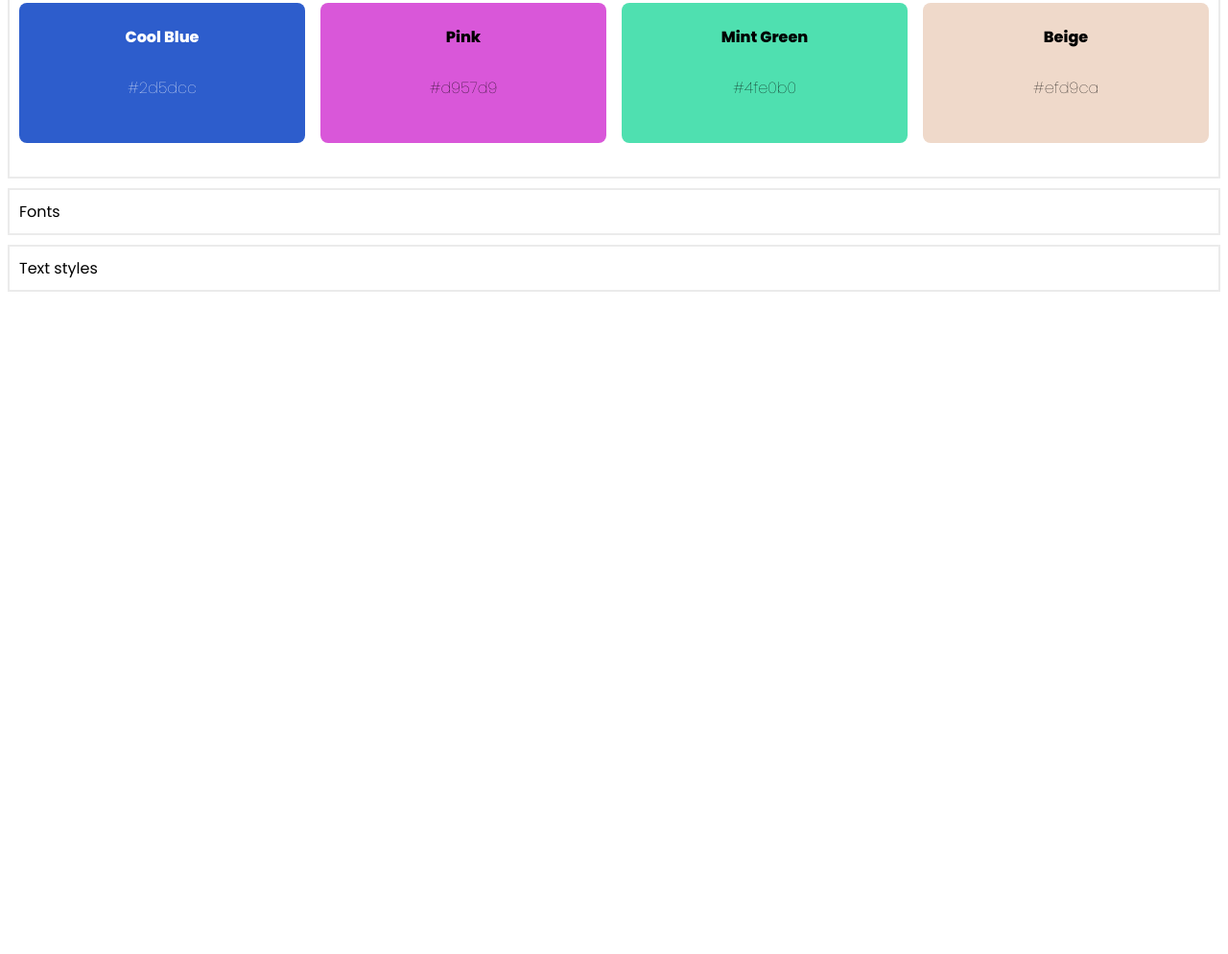
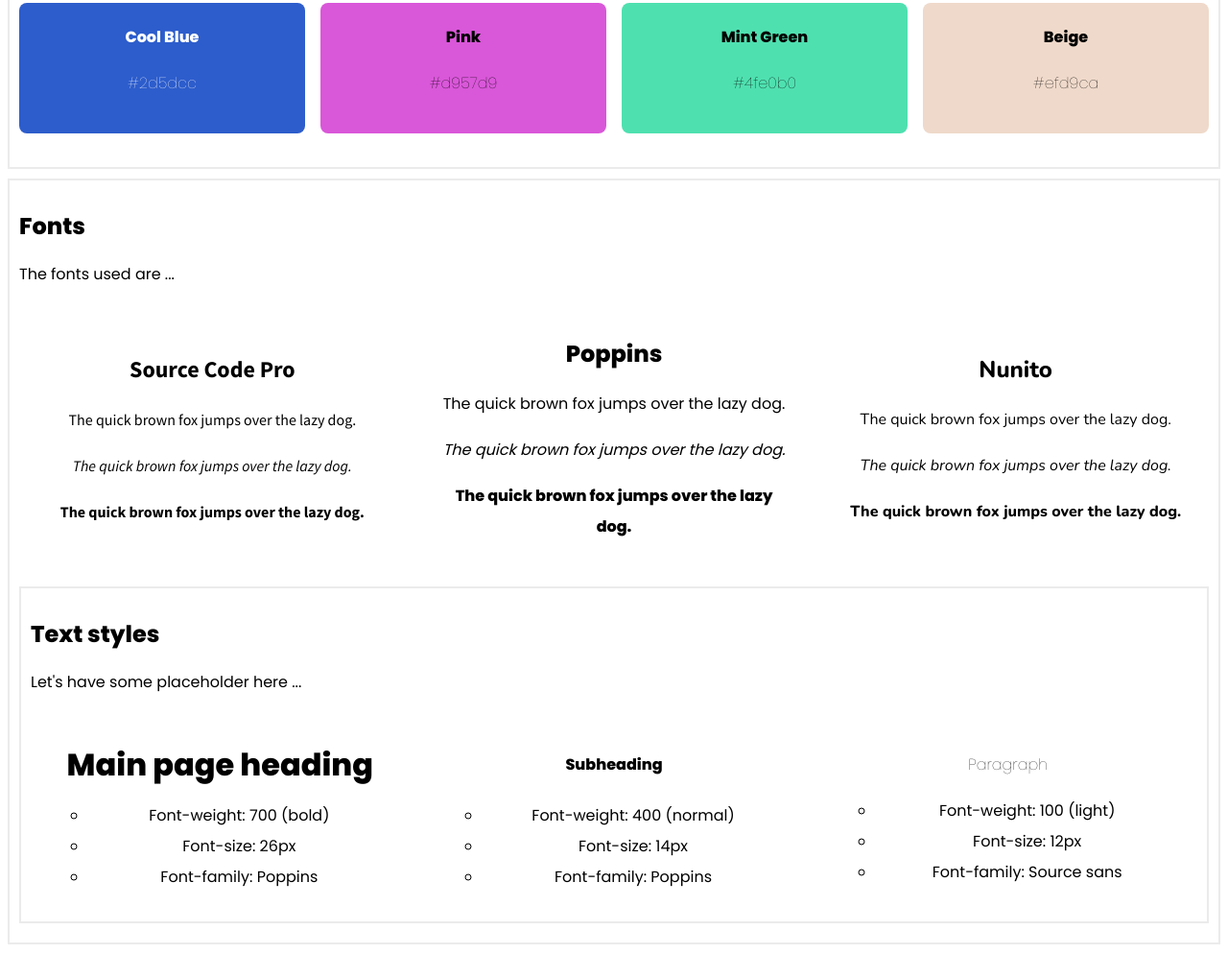
Before and after one commit to cerve86/Codeacademy, a plain HTML site: page DesignSystem/index.html in a window 1280 px wide. Shown: the part 266-1260 px from the top of the page at 96% size. Before the commit the page ends 800 px from the top, so only its background shows below. Drawn offline with nearby package versions, Linux system fonts and the light colour scheme.

Commit message:
added last two parts

```diff
--- a/DesignSystem/index.html
+++ b/DesignSystem/index.html
@@ -4,29 +4,79 @@
     <meta charset="UTF-8">
     <meta http-equiv="X-UA-Compatible" content="IE=edge">
     <meta name="viewport" content="width=device-width, initial-scale=1.0">
-        <link rel="preconnect" href="https://fonts.googleapis.com">
-        <link rel="preconnect" href="https://fonts.gstatic.com" crossorigin>
-        <link href="https://fonts.googleapis.com/css2?family=Poppins:wght@100;300;400;800&display=swap" rel="stylesheet">
+    <link rel="preconnect" href="https://fonts.googleapis.com"><link rel="preconnect" href="https://fonts.gstatic.com" crossorigin><link href="https://fonts.googleapis.com/css2?family=Nunito:ital,wght@0,200;0,400;0,800;1,400;1,800&family=Poppins:wght@100;300;400;800&family=Source+Sans+Pro:ital,wght@0,400;0,700;1,400&display=swap" rel="stylesheet">
     <link rel="stylesheet" href="./resources/style.css">
     <title>My Design System</title>
 </head>
 <body>
-    <h1>My website Design System</h1>
+    <div class="topHero">
+        <h1>My website Design System</h1>
+    </div>
     <div class="contentBox">
         <h2>Colors</h2>
         <p>The colours below helps in defining a common set of patterns that can be used anywhere in our app/website regardless of the medium. Primary action color is <em class="pink">Pink</em> secondary action is <em class="blue">Blue</em>. </p>
         <br>
-        <ul class="colorList">
-            <li id="blue">Cool Blue <h4>#2d5dcc</h4></li>
-            <li id="pink">Pink <h4>#d957d9</h4></li>
-            <li id="mintGreen">Mint Green <h4>#4fe0b0</h4></li>
-            <li id="beige">Beige <h4>#efd9ca</h4></li>
+        <ul class="contentCard">
+            <li id="blue">Cool Blue <p class="light">#2d5dcc</p></li>
+            <li id="pink">Pink <p class="light">#d957d9</p></li>
+            <li id="mintGreen">Mint Green <p class="light">#4fe0b0</p></li>
+            <li id="beige">Beige <p class="light">#efd9ca</p></li>
         </ul>
         <br>
     </div>
 
-   <div class="contentBox"> Fonts</div>
-    <div class="contentBox"> Text styles</div>
-
+   <div class="contentBox">
+    <h2>Fonts</h2>
+    <p>The fonts used are ... </p>
+    <ul class="contentCard">
+        <li id="sourceFont">
+            <h2>Source Code Pro</h2>
+            <p>The quick brown fox jumps over the lazy dog.</p>
+            <p class="italic">The quick brown fox jumps over the lazy dog.</p>
+            <p class="bold">The quick brown fox jumps over the lazy dog.</p>
+        </li>
+        <li id="poppinsFont">
+        <h2>Poppins</h2>
+            <p>The quick brown fox jumps over the lazy dog.</p>
+            <p class="italic">The quick brown fox jumps over the lazy dog.</p>
+            <p class="bold">The quick brown fox jumps over the lazy dog.</p>
+        </li>
+        <li id="nunitoFont">
+        <h2>Nunito</h2>
+            <p>The quick brown fox jumps over the lazy dog.</p>
+            <p class="italic">The quick brown fox jumps over the lazy dog.</p>
+            <p class="bold">The quick brown fox jumps over the lazy dog.</p>
+        </li>
+    </ul>
+    <div class="contentBox">
+        <h2>Text styles</h2>
+        <p>Let's have some placeholder here ... </p>
+        <ul class="contentCard">
+            <li>
+                <h1>Main page heading</h1>
+                <ul>
+                <li>Font-weight: 700 (bold)</li>
+                <li>Font-size: 26px</li>
+                <li>Font-family: Poppins</li>
+                </ul>
+            </li>
+            <li>
+                <h4>Subheading</h4>
+                <ul>
+                    <li>Font-weight: 400 (normal)</li>
+                    <li>Font-size: 14px</li>
+                    <li>Font-family: Poppins</li>
+                </ul>
+            </li>
+            <li>
+                <p class="light">Paragraph</p>
+                <ul>
+                    <li>Font-weight: 100 (light)</li>
+                    <li>Font-size: 12px</li>
+                    <li>Font-family: Source sans</li>
+                </ul>
+            </li>
+        </ul>
+    </div>
 </body>
 </html>
--- a/DesignSystem/resources/style.css
+++ b/DesignSystem/resources/style.css
@@ -1,6 +1,9 @@
+.topHero{
+    text-align: center;
+}
+
 h1{
     font-family: 'Poppins', sans-serif;
-    text-align: center;
 }
 
 .contentBox{
@@ -10,7 +13,7 @@
     border: 2px solid #ebebeb;
 }
 
-.colorList{
+.contentCard{
     display: flex;
     flex-wrap: wrap;
     align-items: center;
@@ -20,34 +23,35 @@
     padding: 0;
 }
 
-.colorList > *{
+.contentCard > *{
     flex: 1;
     text-align: center;
     padding: 20px;
     border-radius: 8px;
-    font-weight: 700;
     line-height: 2em;
 }
 
-.colorList #blue{
+.contentCard #blue{
     display: block;
+    font-weight: 700;
     background-color: #2d5dcc;
     color: white;
 }
-.colorList #pink{
+.contentCard #pink{
     display: block;
+    font-weight: 700;
     background-color: #d957d9;
 }
-.colorList #mintGreen{
+.contentCard #mintGreen{
     display: block;
+    font-weight: 700;
     background-color: #4fe0b0;
 }
-.colorList #beige{
+.contentCard #beige{
     background-color: #efd9ca;
+    font-weight: 700;
 }
-h4{
-    font-weight: 100;
-}
+
 .pink{
     color: white;
     background-color: #d957d9;
@@ -59,3 +63,23 @@
     background-color: #2d5dcc;
     padding: 2px;
 }
+
+.contentCard #sourceFont{
+    font-family: 'Source Sans Pro', sans-serif;
+}
+
+.contentCard #nunitoFont{
+    font-family: 'Nunito', sans-serif;
+}
+
+.bold{
+    font-weight: 800;
+}
+
+.italic{
+    font-style: italic;
+}
+
+.light{
+    font-weight: 100;
+}
```
